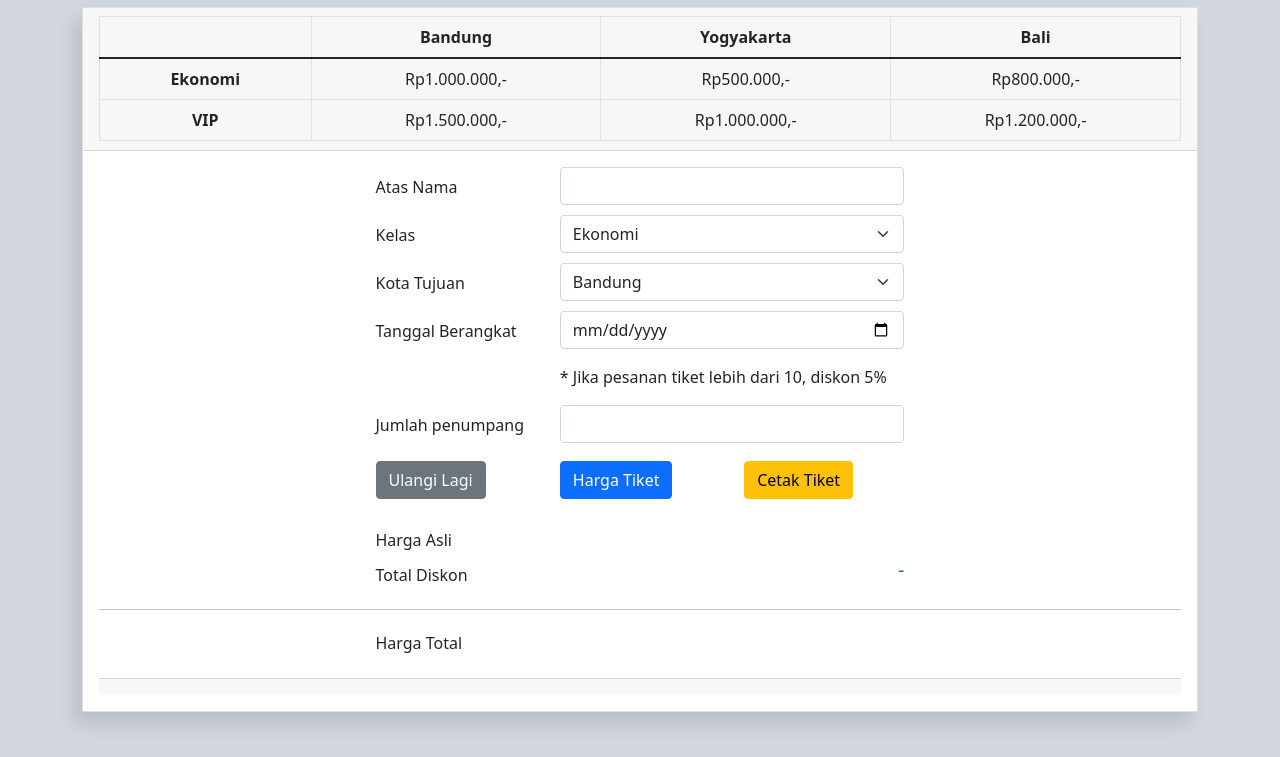
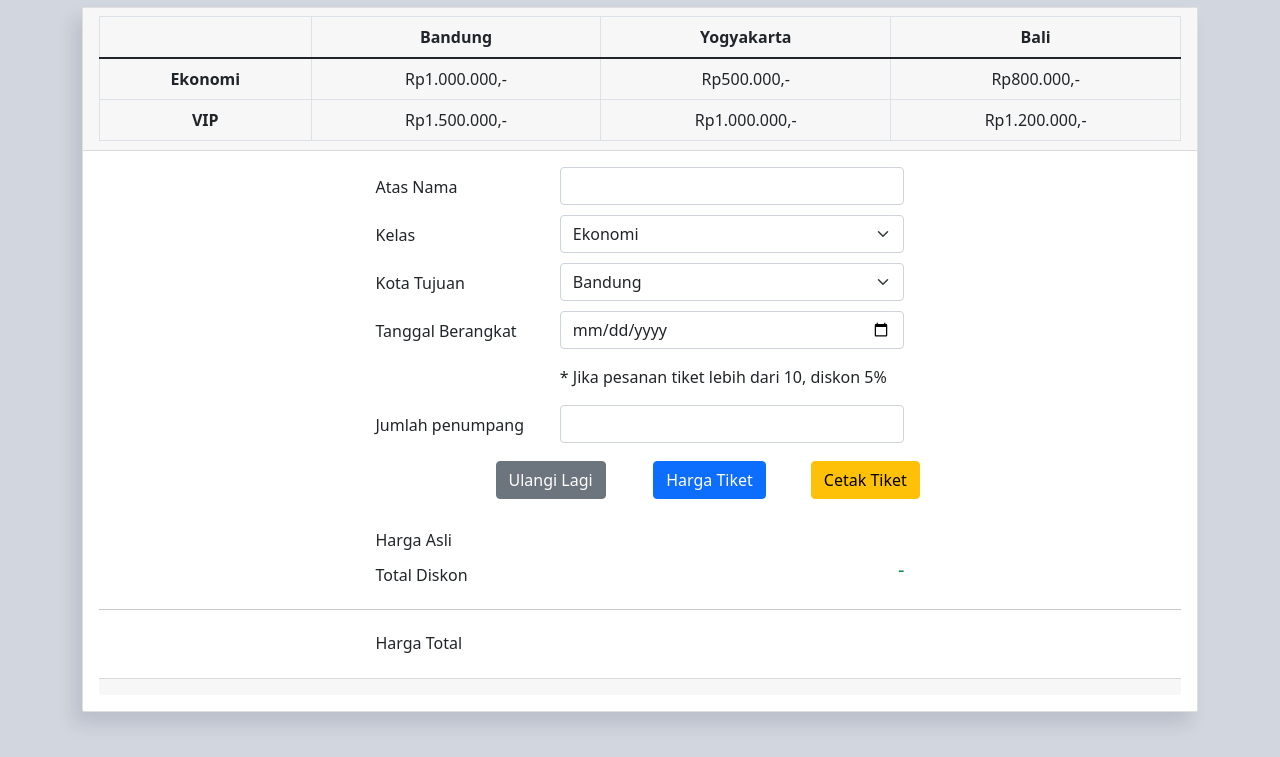
Before and after one commit to FaniAf/Tiket_Pernerbangan-Banyuwangi, a plain HTML site: page index.html in a window 1280 px wide. Shown: the part 145-902 px from the top of the page. Drawn offline with Linux system fonts and the light colour scheme.

Commit message:
Update style.css

```diff
--- a/style.css
+++ b/style.css
@@ -50,3 +50,7 @@ h4 {
 .hasil {
   margin-left: 150px;
 }
+
+.tombol {
+  padding-left: 160px;
+}
```
